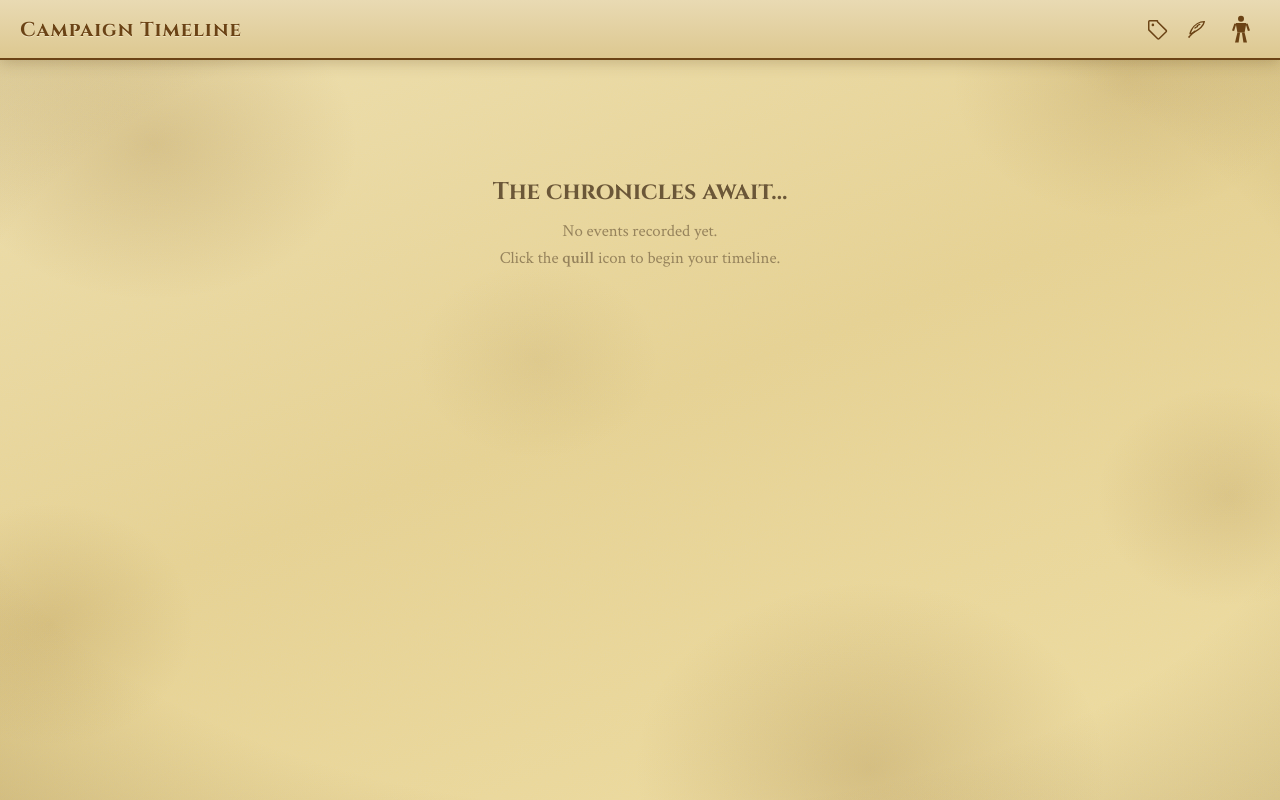
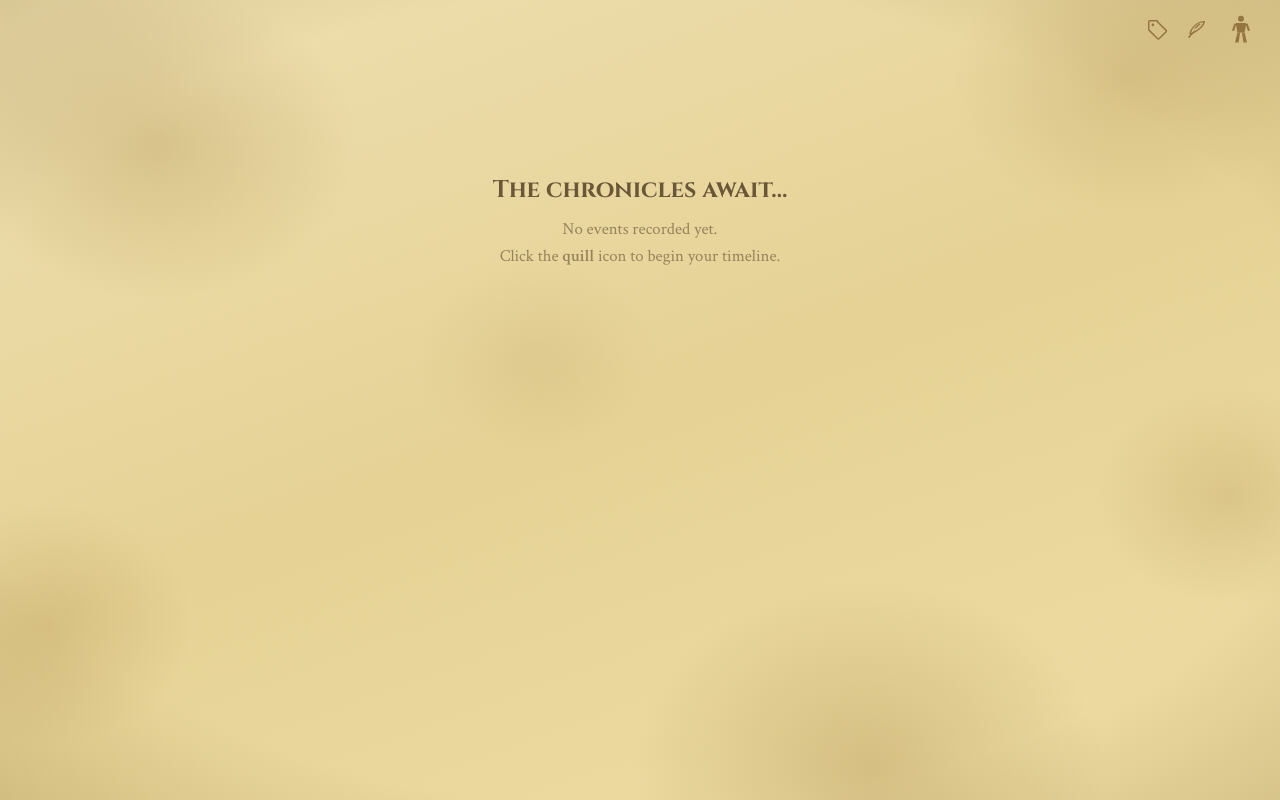
Before and after one commit to chimpnoises/campaign-timeline, a plain HTML site: page index.html in a window 1280 px wide. Drawn offline with Linux system fonts and the light colour scheme.

Commit message:
Remove header title and header/body divider, fade header icons to 60%
Icons now sit directly on the parchment background with no visible
seam, and dim to 60% opacity at rest (full opacity on hover/active)
so they read as a quiet UI chrome rather than competing with content.

```diff
--- a/index.html
+++ b/index.html
@@ -62,13 +62,10 @@
 
     /* ── HEADER ── */
     header {
-      background: linear-gradient(180deg, #e9dab3, #ddc890);
-      border-bottom: 2px solid var(--gold-d);
       padding: 10px 20px;
       position: sticky;
       top: 0;
       z-index: 100;
-      box-shadow: 0 2px 14px rgba(90,65,30,.28);
     }
 
     .hrow {
@@ -79,13 +76,7 @@
     }
 
     h1 {
-      font-family: 'Cinzel', serif;
-      font-size: 1.25rem;
-      color: var(--gold-d);
-      text-shadow: 0 1px 0 rgba(255,250,230,.5);
-      white-space: nowrap;
-      letter-spacing: .05em;
-      margin-right: 4px;
+      display: none;
     }
 
     .h-spacer { flex: 1; }
@@ -135,11 +126,12 @@
       background: none; border: none; padding: 4px;
       color: var(--gold-d); cursor: pointer; line-height: 1;
       display: flex; align-items: center; justify-content: center;
-      transition: transform .15s, color .15s;
+      opacity: .6;
+      transition: transform .15s, color .15s, opacity .15s;
     }
     .icon-btn svg { width: 22px; height: 22px; display: block; }
-    .icon-btn:hover { color: var(--gold); transform: scale(1.1); }
-    .icon-btn.active { color: var(--red); }
+    .icon-btn:hover { color: var(--gold); transform: scale(1.1); opacity: 1; }
+    .icon-btn.active { color: var(--red); opacity: 1; }
     .menu-icon-btn svg { width: 30px; height: 30px; }
 
     .menu-wrap { position: relative; }
```
